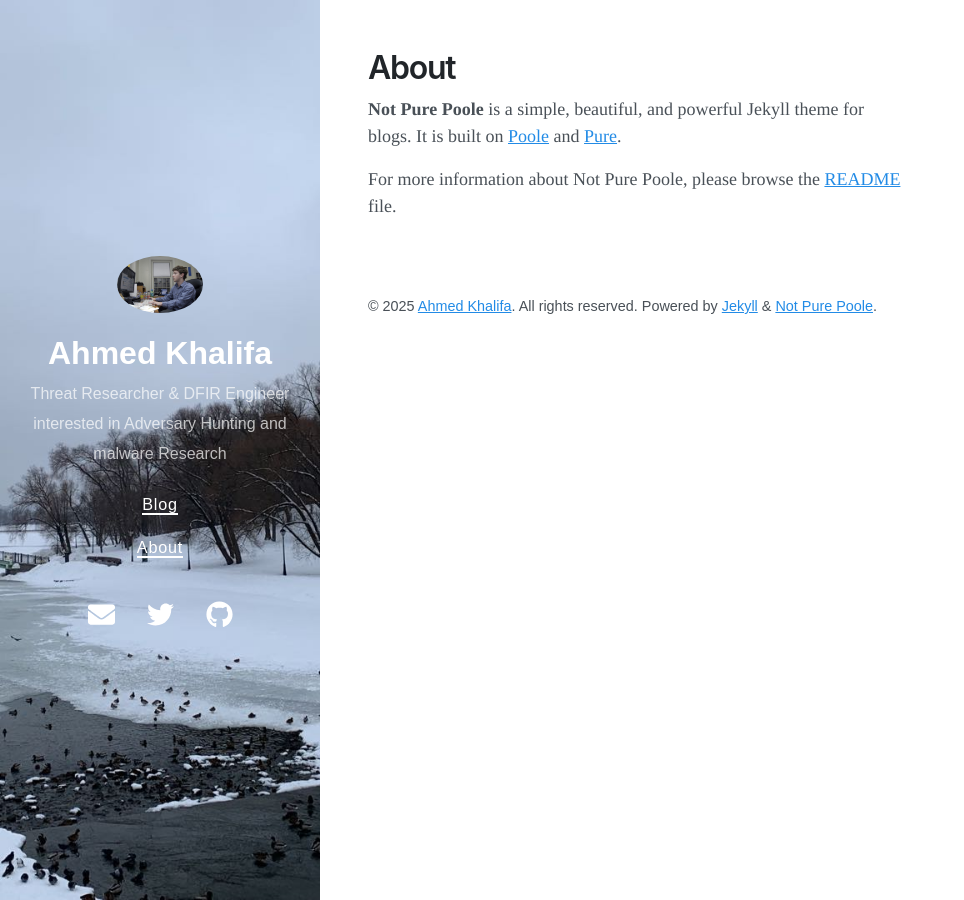
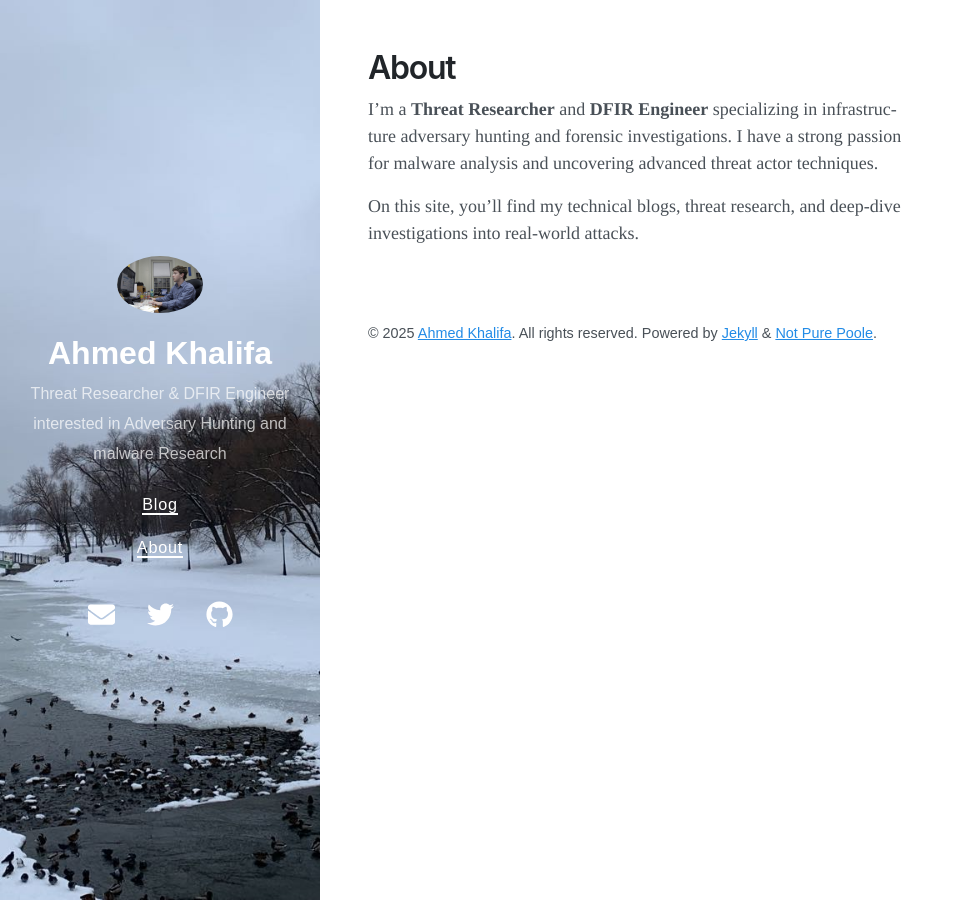
Before and after one commit to kh4lifa0x/kh4lifa0x.github.io, a Jekyll site: the page built from about.md, in a window 1280 px wide. Shown: the whole page, without its empty margins (0-964 px from the left). Built offline with Jekyll 4.4.1, drawn with Linux system fonts in a browser that asks for light colours; nearby versions of some CDN libraries.

Commit message:
Update about.md

```diff
--- a/about.md
+++ b/about.md
@@ -3,6 +3,6 @@ layout: page
 title: About
 ---
 
-**Not Pure Poole** is a simple, beautiful, and powerful Jekyll theme for blogs. It is built on [Poole](https://github.com/poole/poole) and [Pure](https://purecss.io/).
+I'm a **Threat Researcher** and **DFIR Engineer** specializing in infrastructure adversary hunting and forensic investigations. I have a strong passion for malware analysis and uncovering advanced threat actor techniques.
 
-For more information about Not Pure Poole, please browse the [README](https://github.com/vszhub/not-pure-poole) file.
+On this site, you'll find my technical blogs, threat research, and deep-dive investigations into real-world attacks.
```
